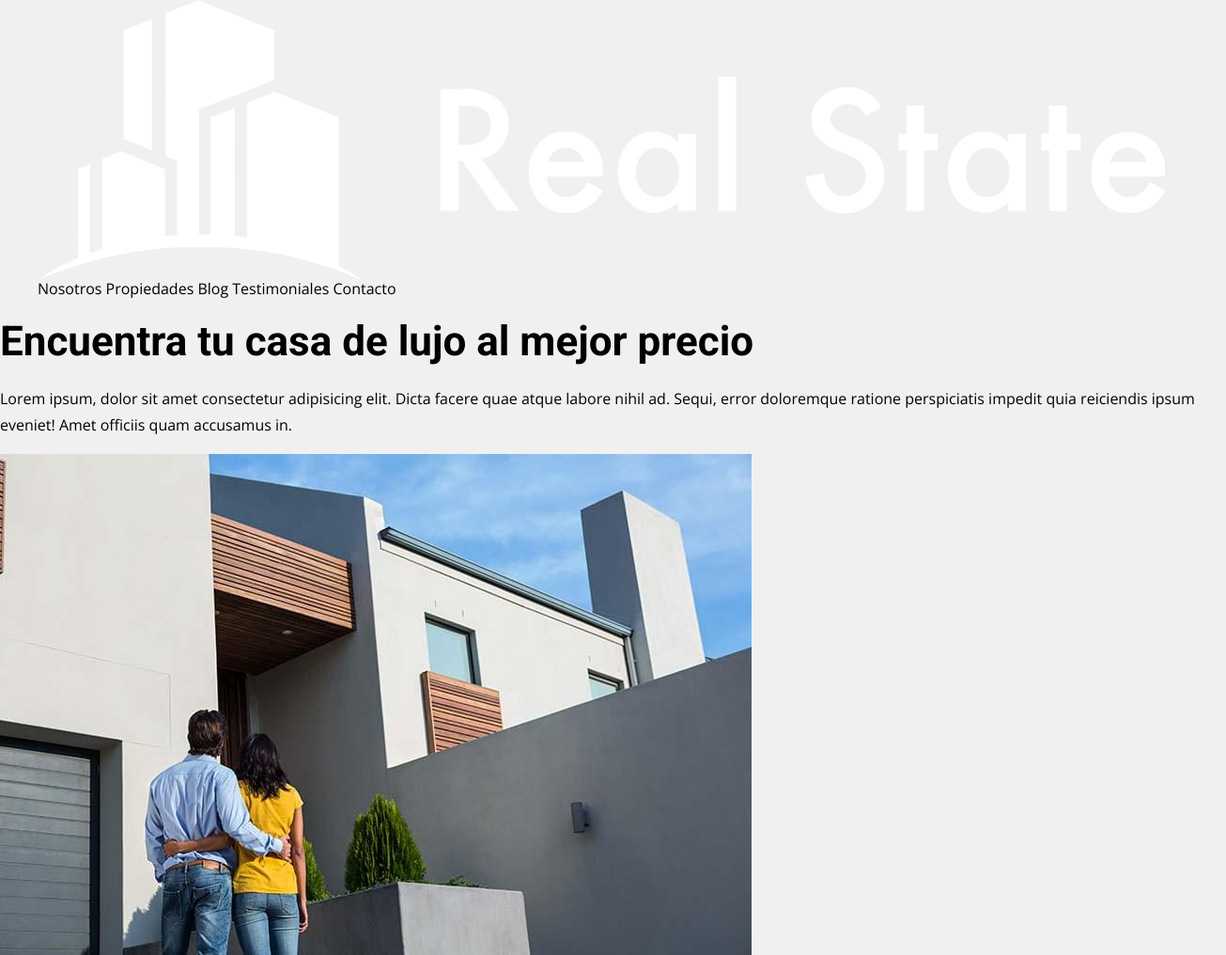
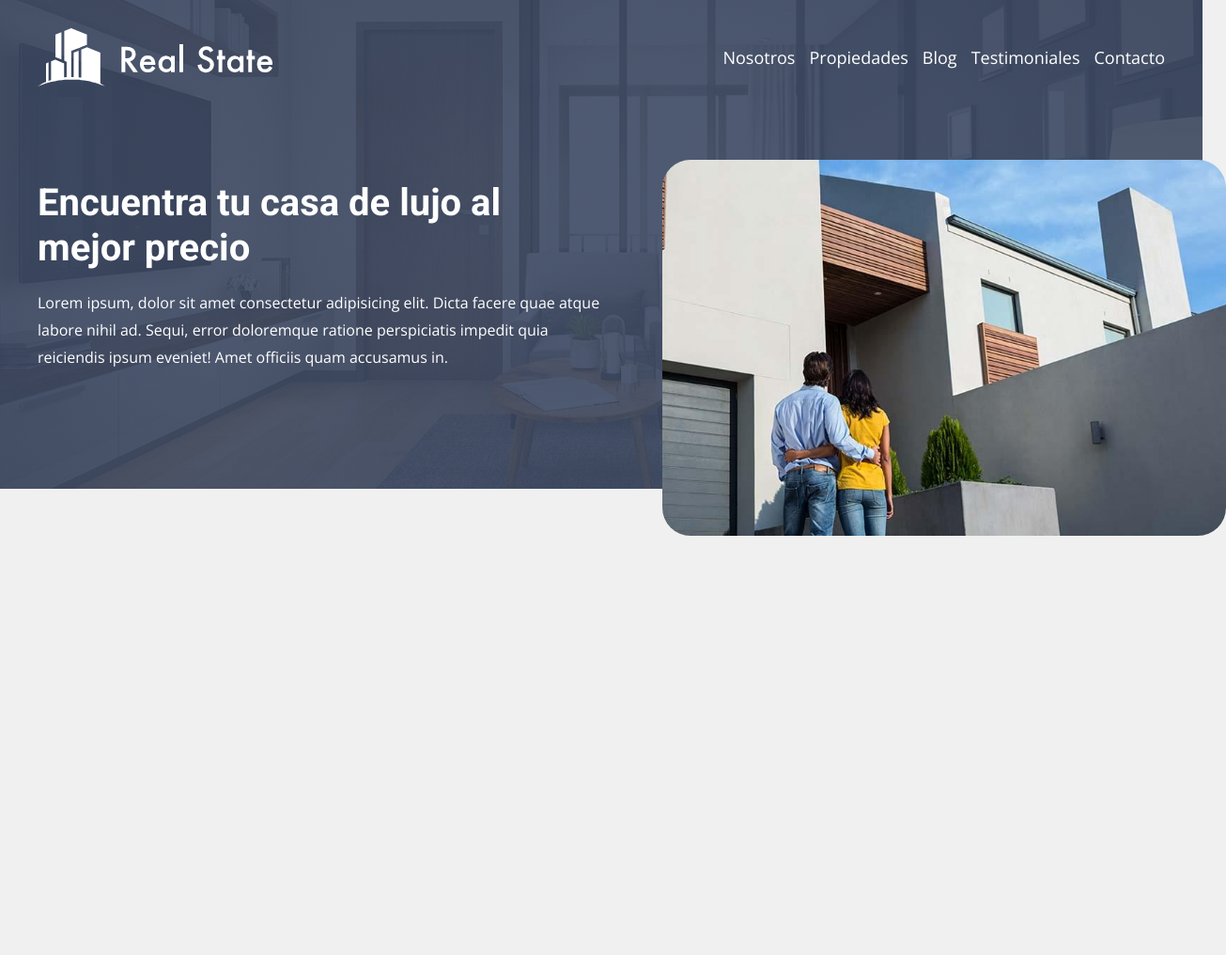
Before and after one commit to Ara-Polanco/realState, a website: page index.html in a window 1280 px wide. Shown: the whole page at 94% size, 1305 px wide, since content can reach past the window. After the commit the page ends 800 px from the top, so only its background shows below. Drawn offline with nearby package versions, Linux system fonts and the light colour scheme.

Commit message:
Adding: styles to header section

```diff
--- a/index.html
+++ b/index.html
@@ -28,12 +28,15 @@
             </nav>
         </div>
 
-        <div class="header__contenido conotenedor">
-            <h1 class="header__heading">Encuentra tu casa de lujo al mejor precio</h1>
-            <p class="header__texto">Lorem ipsum, dolor sit amet consectetur adipisicing elit. Dicta facere quae atque labore nihil ad. Sequi, error doloremque ratione perspiciatis impedit quia reiciendis ipsum eveniet! Amet officiis quam accusamus in.</p>
+        <div class="contenedor">
+            <div class="header__contenido">
+                <h1 class="header__heading">Encuentra tu casa de lujo al mejor precio</h1>
+                <p class="header__texto">Lorem ipsum, dolor sit amet consectetur adipisicing elit. Dicta facere quae atque labore nihil ad. Sequi, error doloremque ratione perspiciatis impedit quia reiciendis ipsum eveniet! Amet officiis quam accusamus in.</p>
 
-            <img class="header__imagen" src="/build/img/imagenHeader.jpg" alt="Imagen header">
+                <img class="header__imagen" src="/build/img/imagenHeader.jpg" alt="Imagen header">
+            </div>
         </div>
+
     </header>
 </body>
 </html>
--- a/src/scss/app.scss
+++ b/src/scss/app.scss
@@ -1 +1,2 @@
 @use 'base';
+@use 'ui/header';
--- a/src/scss/base/_tipografia.scss
+++ b/src/scss/base/_tipografia.scss
@@ -5,18 +5,19 @@ h1, h2, h3 {
     line-height: 1.2;
 }
 h1 {
-    font-size: 4.4rem;
+    font-size: 4rem;
     font-family: v.$fuenteSecundaria;
 }
 h2 {
-    font-size: 4rem;
+    font-size: 3.2rem;
     font-family: v.$fuenteSecundaria;
 }
 h3 {
-    font-size: 3rem;
+    font-size: 2.5rem;
 }
 [class$="heading"] {
     margin: 2rem 0;
+    text-align: center;
 }
 a {
     text-decoration: none;
--- a/src/scss/base/_variables.scss
+++ b/src/scss/base/_variables.scss
@@ -15,3 +15,5 @@ $negro: #000;
 $blanco: #FFFFFF;
 $gris: #eeefed;
 $grisClaro: #f8f8f8;
+
+$separacion: 3rem;
--- /dev/null
+++ b/src/scss/ui/header/_header.scss
@@ -0,0 +1,90 @@
+@use 'base/variables' as v;
+@use 'base/mixins' as m;
+
+.header {
+    background-image: linear-gradient( to right, transparentize(v.$primario, .1) 0%, transparentize(v.$primario, .1) 100%) ,url(/build/img/header_bg.jpg);
+    background-size: cover;
+    background-position: center;
+
+    padding: v.$separacion 0;
+    position: relative;
+
+    @include m.tablet {
+        height: 65vh;
+    }
+
+    &__barra {
+        display: flex;
+        flex-direction: column;
+        align-items: center;
+
+        @include m.tablet {
+            flex-direction: row;
+            justify-content: space-between;
+            align-items: center;
+        }
+    }
+
+    &__logo {
+        width: 25rem;
+        margin-bottom: v.$separacion;
+
+        @include m.tablet {
+            margin-bottom: 0;
+        }
+    }
+
+
+    &__contenido {
+        @include m.tablet {
+            margin-top: 10rem;
+            max-width: 50%;
+        }
+    }
+
+    &__heading,
+    &__texto {
+        color: v.$blanco
+    }
+
+    &__heading {
+
+        @include m.tablet {
+            text-align: left;
+        }
+
+    }
+    &__texto {
+        display: none;
+
+        @include m.tablet {
+            display: block;
+        }
+    }
+
+    &__imagen {
+        @extend .header__texto;
+
+        max-width:  40rem;
+        border-radius: 3rem;
+        position: absolute;
+        right: -2.5rem;
+        bottom: -5rem;
+
+        @include m.desktopXL {
+            max-width: 60rem;
+        }
+    }
+}
+
+.navegacion {
+
+    @extend .header__barra;
+    gap: 1.5rem;
+
+    &__link {
+        color: v.$blanco;
+        font-size: 1.8rem;
+
+    }
+}
--- /dev/null
+++ b/src/scss/ui/header/_index.scss
@@ -0,0 +1 @@
+@forward 'header';
```
Also changed, not shown: build/css/app.css, 1 other file.
